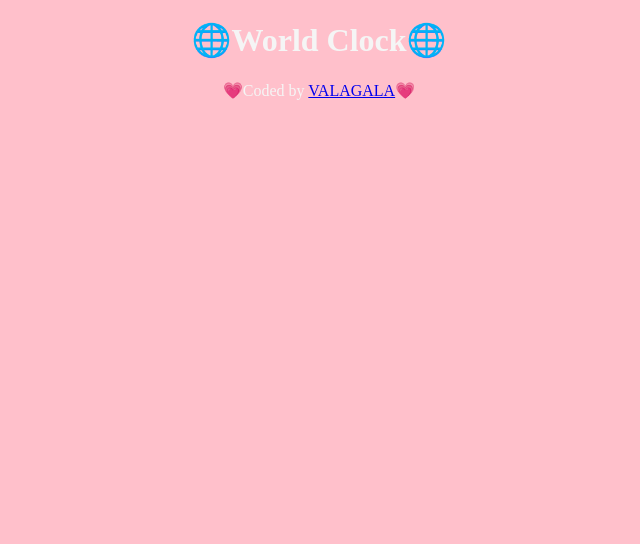
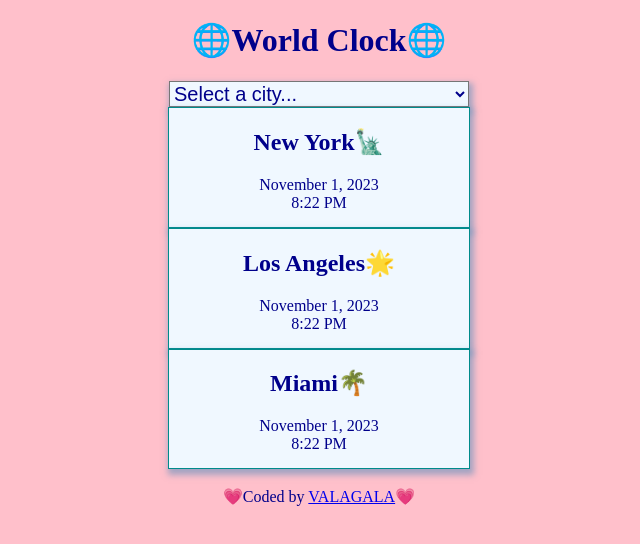
Before and after one commit to VALA9GALA/WorldClockAPP, a plain HTML site: page index.html in a window 1280 px wide. Shown: the whole page, without its empty margins (321-961 px from the left). Drawn offline with Linux system fonts and the light colour scheme.

Commit message:
Added basic HTML and CSS

```diff
--- a/CSS/style.css
+++ b/CSS/style.css
@@ -1,6 +1,6 @@
 body {
   background-color: pink;
-  color: whitesmoke;
+  color: darkblue;
 }
 h1 {
   text-align: center;
@@ -8,3 +8,23 @@ h1 {
 footer {
   text-align: center;
 }
+select {
+  display: block;
+  margin: 0 auto;
+  font-size: 20px;
+  width: 300px;
+  background-color: aliceblue;
+  color: darkblue;
+  box-shadow: 2px 4px 6px 2px rgba(74, 136, 186, 0.5);
+}
+
+.city {
+  display: block;
+  margin: 0 auto;
+  max-width: 300px;
+  text-align: center;
+  background-color: aliceblue;
+  border: 1px solid darkcyan;
+  padding-bottom: 15px;
+  box-shadow: 2px 4px 6px 2px rgba(74, 136, 186, 0.5);
+}
--- a/index.html
+++ b/index.html
@@ -7,7 +7,35 @@
     <link rel="stylesheet" href="CSS/style.css" />
   </head>
   <body>
-    <h1>🌐World Clock🌐</h1>
+    <div class="container">
+      <h1>🌐World Clock🌐</h1>
+      <select>
+        <option value="">Select a city...</option>
+        <option value="">London</option>
+        <option value="">Tokyo</option>
+        <option value="">Sydney</option>
+        <option value="">Moscow</option>
+      </select>
+    </div>
+
+    <div class="cities">
+      <div class="city" id="nyc">
+        <h2>New York🗽</h2>
+        <div class="date">November 1, 2023</div>
+        <div class="time">8:22 PM</div>
+      </div>
+      <div class="city" id="la">
+        <h2>Los Angeles🌟</h2>
+        <div class="date">November 1, 2023</div>
+        <div class="time">8:22 PM</div>
+      </div>
+      <div class="city" id="miami">
+        <h2>Miami🌴</h2>
+        <div class="date">November 1, 2023</div>
+        <div class="time">8:22 PM</div>
+      </div>
+    </div>
+    <br />
     <footer>
       💗Coded by
       <a href="https://github.com/VALA9GALA/WorldClockAPP" target="_blank"
```
